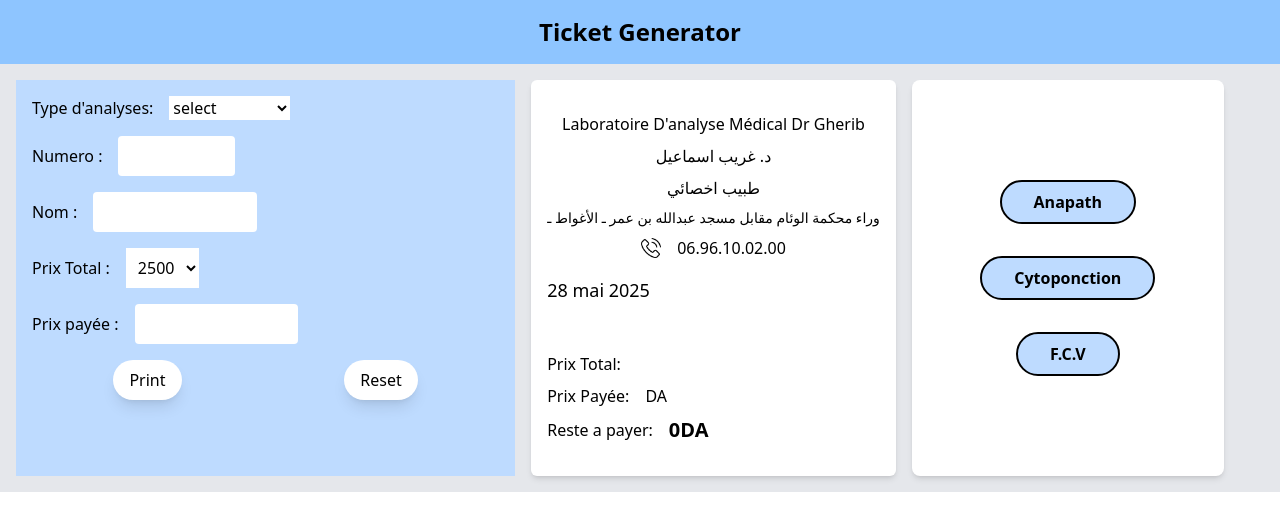
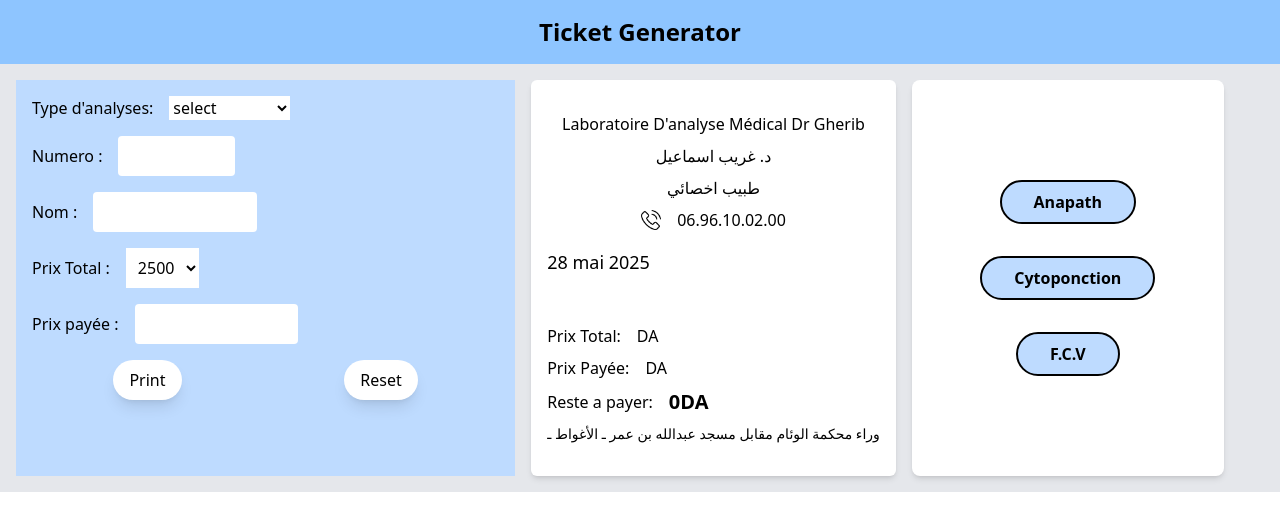
Before and after one commit to Medido1/office_ticket_generator, a React app: page / in a window 1280 px wide. Shown: the top 530 px of the page. Built offline with nearby package versions, Linux system fonts and the light colour scheme; the HTML template or start-up script is replaced by a standard one.

Commit message:
Few teaks in ticket style

```diff
--- a/src/components/Ticket.jsx
+++ b/src/components/Ticket.jsx
@@ -22,9 +22,6 @@ const Ticket = forwardRef(({type, number, name, totalPrice, payedSum}, ref) => {
       <p>
       طبيب اخصائي
       </p>
-      <p className="text-sm">
-        وراء محكمة الوئام مقابل مسجد عبدالله بن عمر ـ الأغواط ـ
-      </p>
       <div className="flex items-center gap-4 mb-2">
         <img src={phoneIcon} className="w-5" alt="phone icon" />
         <p>06.96.10.02.00</p>
@@ -48,7 +45,7 @@ const Ticket = forwardRef(({type, number, name, totalPrice, payedSum}, ref) => {
           Prix Total:
         </p>
         <p>
-          {totalPrice}
+          {totalPrice}DA
         </p>
       </div>
       <div className="self-start flex gap-4">
@@ -67,6 +64,9 @@ const Ticket = forwardRef(({type, number, name, totalPrice, payedSum}, ref) => {
           {totalPrice - payedSum}DA
         </p>
       </div>
+      <p className="text-sm text-center">
+        وراء محكمة الوئام مقابل مسجد عبدالله بن عمر ـ الأغواط ـ
+      </p>
     </div>
   )
 })
```
